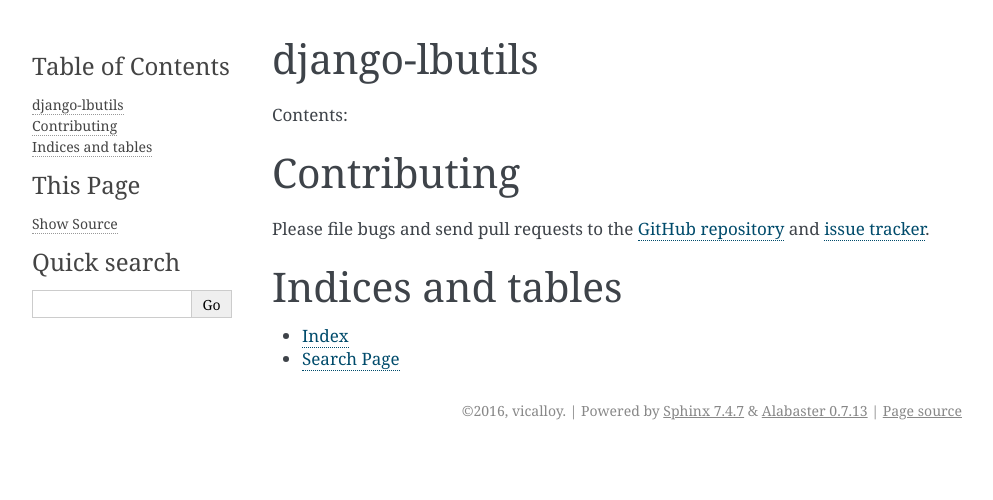
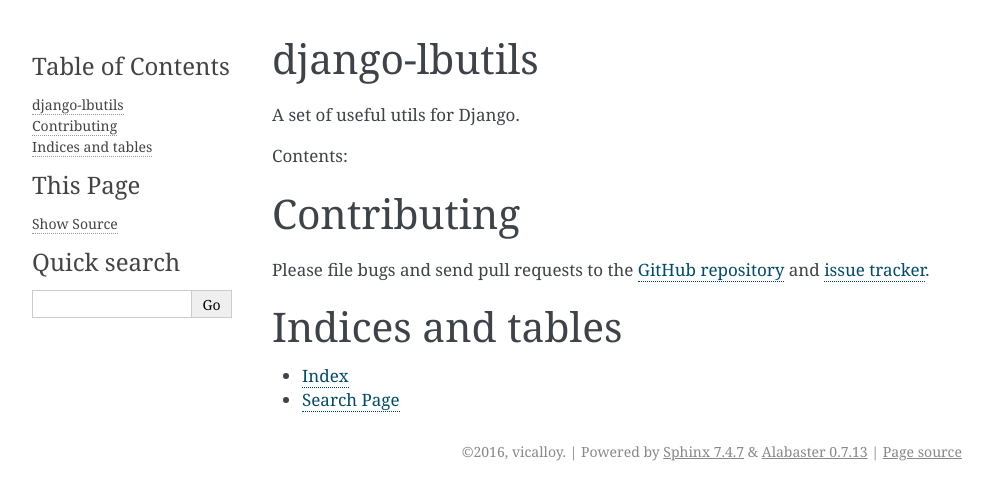
Before and after one commit to vicalloy/lbutils, a Sphinx documentation site: the page built from docs/index.rst, in a window 1280 px wide. Shown: the top 500 px of the page, without its empty margins (148-1141 px from the left). Built offline with Sphinx 7.4.7, drawn with Linux system fonts in a browser that asks for light colours.

Commit message:
change description for this project

```diff
--- a/README.rst
+++ b/README.rst
@@ -7,4 +7,4 @@
 .. image:: https://coveralls.io/repos/github/vicalloy/lbutils/badge.svg?branch=master
    :target: https://coveralls.io/github/vicalloy/lbutils?branch=master
 
-A set of useful function/tags/filter for Django.
+A set of useful utils for Django.
--- a/docs/index.rst
+++ b/docs/index.rst
@@ -5,6 +5,9 @@
 
 django-lbutils
 ==========================================
+
+A set of useful utils for Django.
+
 
 Contents:
 
```
